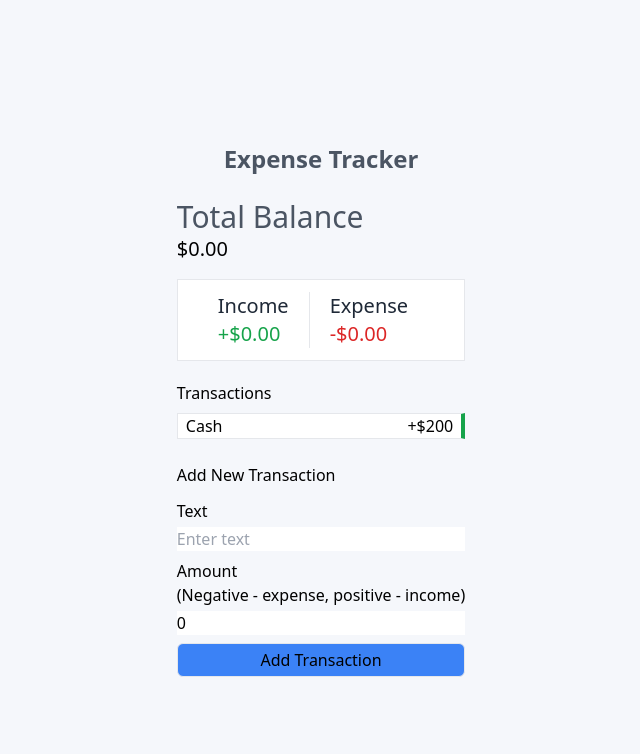
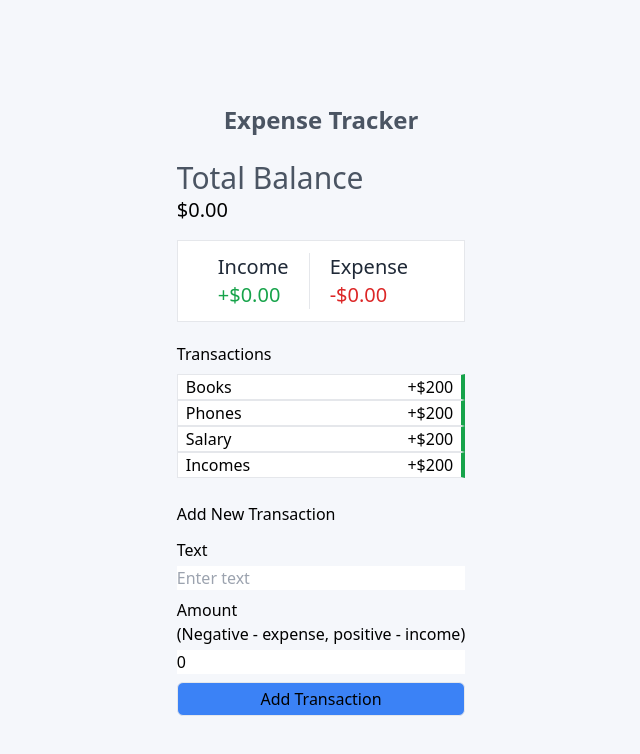
Before and after one commit to EjimMichael/Expense-Tracker, a React (Create React App) app: page / in a window 1280 px wide. Shown: the top 754 px of the page, without its empty margins (319-959 px from the left). Built offline with nearby package versions, Linux system fonts and the light colour scheme; the HTML template or start-up script is replaced by a standard one.

Commit message:
render transaction lists

```diff
--- a/src/App.js
+++ b/src/App.js
@@ -3,16 +3,19 @@ import TotalBalance from './components/TotalBalance';
 import IncomeExpense from './components/IncomeExpense';
 import Transactions from './components/Transactions';
 import AddTransaction from './components/AddTransaction';
+import GlobalProvider from './context/GlobalContext';
 
 function App() {
   return (
     <div className="w-screen h-screen overflow-auto flex flex-col items-center justify-center bg-[#F5F7FB]">
       <Header />
-      <div className='flex flex-col'>
-        <TotalBalance />
-        <IncomeExpense />
-        <Transactions />
-        <AddTransaction />
+      <div className="flex flex-col">
+        <GlobalProvider>
+          <TotalBalance />
+          <IncomeExpense />
+          <Transactions />
+          <AddTransaction />
+        </GlobalProvider>
       </div>
     </div>
   );
--- a/src/components/Transactions.js
+++ b/src/components/Transactions.js
@@ -1,13 +1,20 @@
-import React from 'react'
+import { useContext } from 'react';
+import { GlobalContext } from '../context/GlobalContext';
 
 function Transactions() {
+    const { transactions } = useContext(GlobalContext);
+
   return (
     <div className='mt-5'>
         <h3 className='text-left font-medium'>Transactions</h3>
         <ul className='mt-2'>
-            <li className='flex justify-between border border-r-4 border-r-green-600 pl-2 bg-white'>Cash
-            <p className='pr-2 py font-medium'>+$200</p>
+        {transactions.map(transaction => (
+            <li key={transaction.id} className="flex justify-between border border-r-4 border-r-green-600 pl-2 bg-white">
+              {transaction.text}
+              <p className="pr-2 py font-medium">+$200</p>
             </li>
+        ))}
+
         </ul>
     </div>
   )
--- a/src/context/GlobalContext.js
+++ b/src/context/GlobalContext.js
@@ -4,8 +4,8 @@ const initialTransac = {
     transactions : [
         { id: 1, text: 'Books', amount: -50 },
         { id: 2, text: 'Phones', amount: -700 },
-        { id: 2, text: 'Salary', amount: 2000 },
-        { id: 3, text : 'Incomes', amount: 100 },
+        { id: 3, text: 'Salary', amount: 2000 },
+        { id: 4, text : 'Incomes', amount: 100 },
     ]
 }
 
```
Also changed, not shown: src/components/Transaction.js (added).
